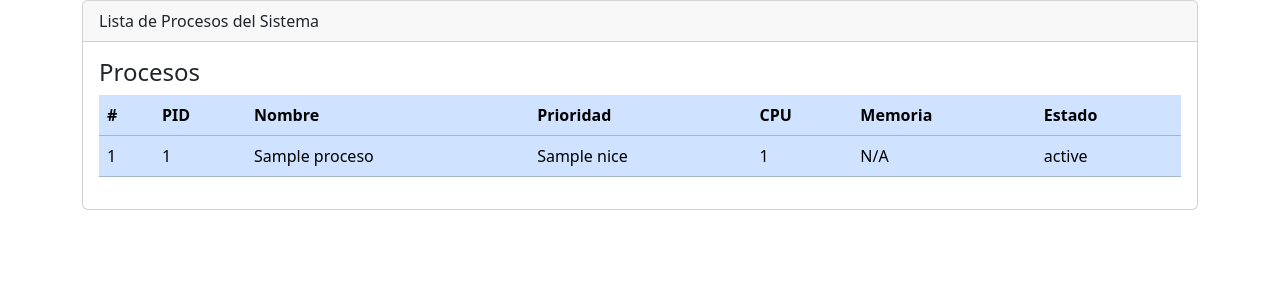
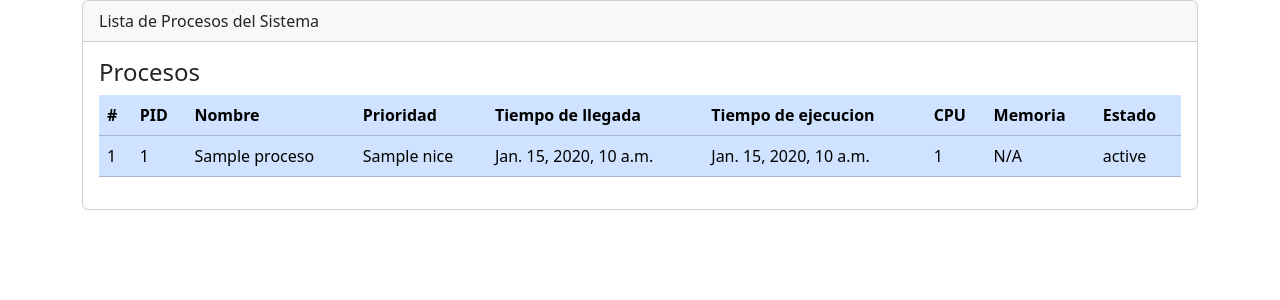
Before and after one commit to GiomarMC/VISUALIZADOR_DE_PROCESOS, a Django app: template backend/templates/paginas/tabla.html in a window 1280 px wide. Shown: the part 56-356 px from the top of the page. Run offline with Django 5.2, Linux system fonts and the light colour scheme; the template is opened without the code that fills it: most values are stand-ins (such as "Sample title", 1, 10 or a date in 2020).

Commit message:
Se añade columnas adicionales para el tiempo de llegada y tiempo de ejecucion

```diff
--- a/backend/templates/paginas/tabla.html
+++ b/backend/templates/paginas/tabla.html
@@ -18,6 +18,8 @@
                         <th scope="col">PID</th>
                         <th scope="col">Nombre</th>
                         <th scope="col">Prioridad</th>
+                        <th scope="col">Tiempo de llegada</th>
+                        <th scope="col">Tiempo de ejecucion</th>
                         <th scope="col">CPU</th>
                         <th scope="col">Memoria</th>
                         <th scope="col">Estado</th>
@@ -30,6 +32,8 @@
                         <td>{{ proceso.pid }}</td>
                         <td>{{ proceso.name }}</td>
                         <td>{{ proceso.nice }}</td>
+                        <td>{{ proceso.arrival_time }}</td>
+                        <td>{{ proceso.time_execution }}</td>
                         <td>{{ proceso.cpu_percent }}</td>
                         <td>{{ proceso.memory_info.rss|default:"N/A" }}</td>
                         <td>{{ proceso.status }}</td>
```
